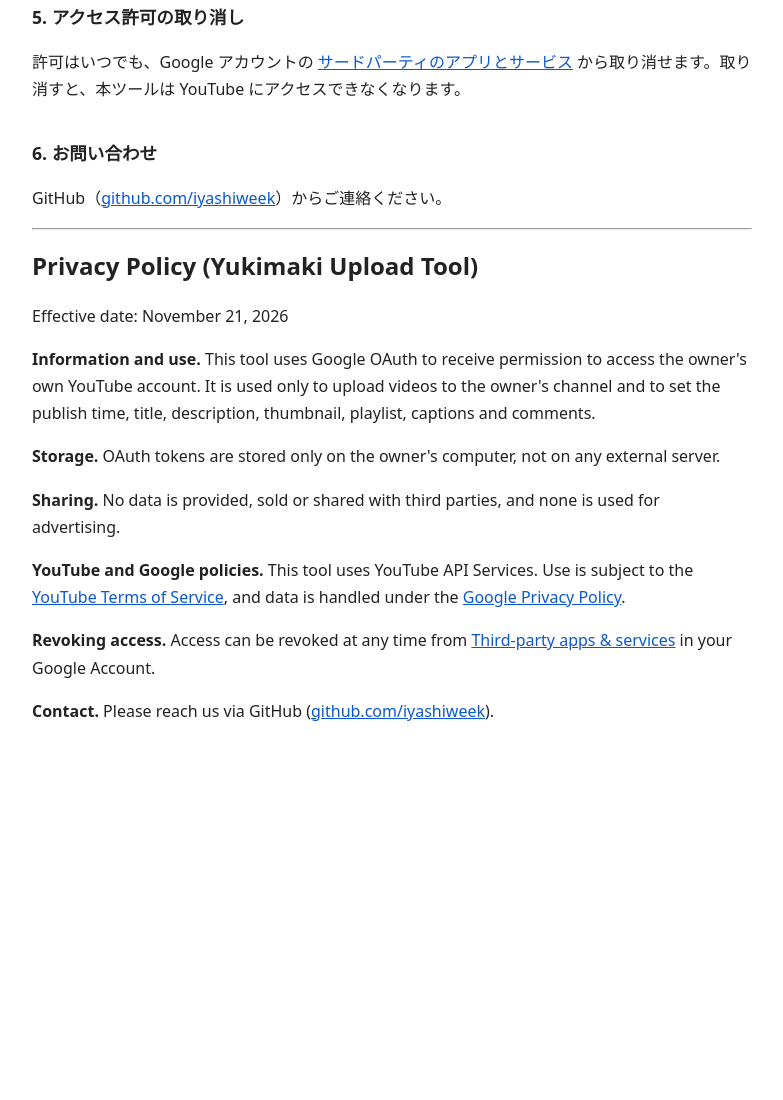
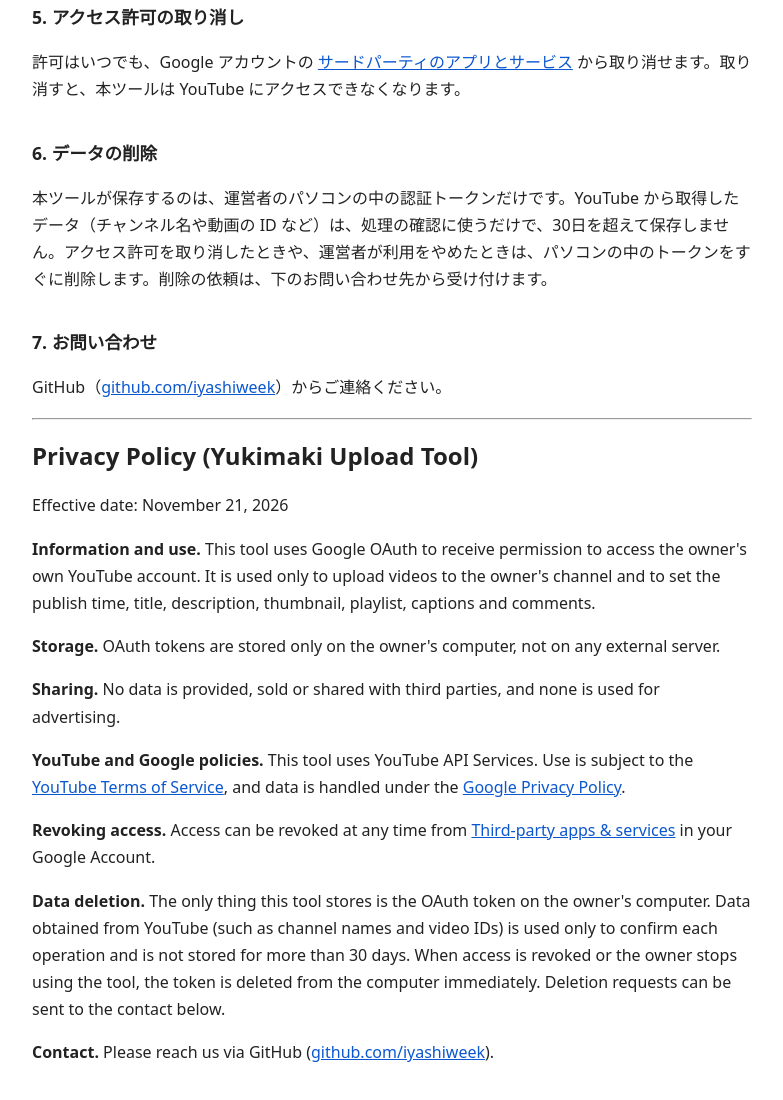
Before and after one commit to iyashiweek/iyashiweek.github.io, a plain HTML site: page privacy.html in a window 1280 px wide. Shown: the part 698-1798 px from the top of the page, without its empty margins (248-1031 px from the left). Before the commit the page ends 1463 px from the top, so only its background shows below. Drawn offline with Linux system fonts and the light colour scheme.

Commit message:
Add files via upload

```diff
--- a/privacy.html
+++ b/privacy.html
@@ -29,7 +29,10 @@
 <h2>5. アクセス許可の取り消し</h2>
 <p>許可はいつでも、Google アカウントの <a href="https://myaccount.google.com/connections">サードパーティのアプリとサービス</a> から取り消せます。取り消すと、本ツールは YouTube にアクセスできなくなります。</p>
 
-<h2>6. お問い合わせ</h2>
+<h2>6. データの削除</h2>
+<p>本ツールが保存するのは、運営者のパソコンの中の認証トークンだけです。YouTube から取得したデータ（チャンネル名や動画の ID など）は、処理の確認に使うだけで、30日を超えて保存しません。アクセス許可を取り消したときや、運営者が利用をやめたときは、パソコンの中のトークンをすぐに削除します。削除の依頼は、下のお問い合わせ先から受け付けます。</p>
+
+<h2>7. お問い合わせ</h2>
 <p>GitHub（<a href="https://github.com/iyashiweek">github.com/iyashiweek</a>）からご連絡ください。</p>
 
 <hr>
@@ -40,6 +43,7 @@
 <p><b>Sharing.</b> No data is provided, sold or shared with third parties, and none is used for advertising.</p>
 <p><b>YouTube and Google policies.</b> This tool uses YouTube API Services. Use is subject to the <a href="https://www.youtube.com/t/terms">YouTube Terms of Service</a>, and data is handled under the <a href="https://policies.google.com/privacy">Google Privacy Policy</a>.</p>
 <p><b>Revoking access.</b> Access can be revoked at any time from <a href="https://myaccount.google.com/connections">Third-party apps &amp; services</a> in your Google Account.</p>
+<p><b>Data deletion.</b> The only thing this tool stores is the OAuth token on the owner's computer. Data obtained from YouTube (such as channel names and video IDs) is used only to confirm each operation and is not stored for more than 30 days. When access is revoked or the owner stops using the tool, the token is deleted from the computer immediately. Deletion requests can be sent to the contact below.</p>
 <p><b>Contact.</b> Please reach us via GitHub (<a href="https://github.com/iyashiweek">github.com/iyashiweek</a>).</p>
 </body>
 </html>
```
